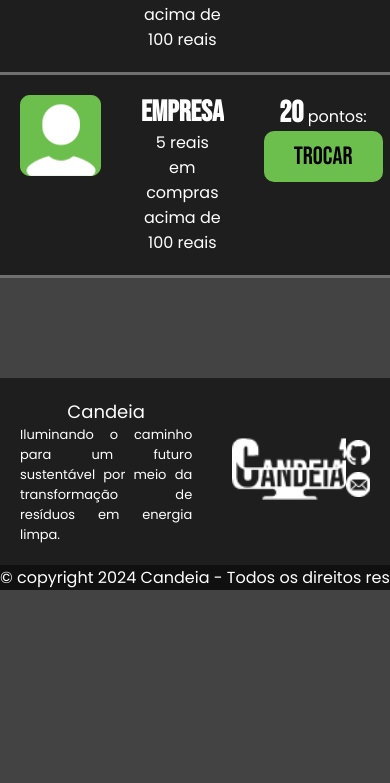
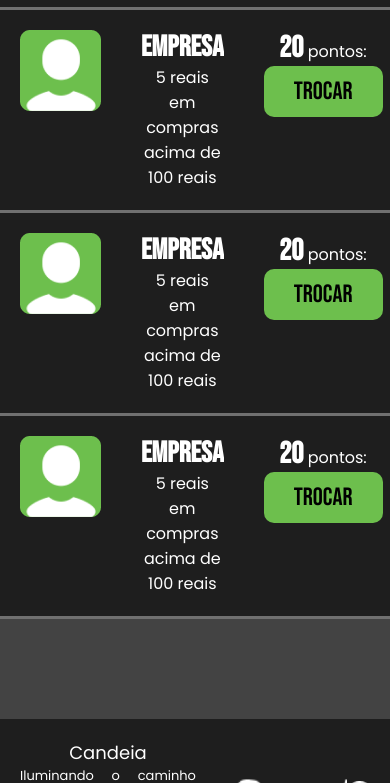
Before and after one commit to Candeia3/Candeia, a plain HTML site: page html/descontos.html in a window 390 px wide. Shown: the part 1217-2000 px from the top of the page. Before the commit the page ends 1807 px from the top, so only its background shows below. Drawn offline with Linux system fonts and the light colour scheme; a web font is replaced by a local one.

Commit message:
responsividade colta page

```diff
--- a/assets/css/style.css
+++ b/assets/css/style.css
@@ -12,6 +12,7 @@
     text-decoration: none;
     list-style-type: none;
     overflow-x: hidden;
+    box-sizing: border-box;
 }
 h1, h2, h3, h4, h5, h6 {
     font-family: 'Bebas Neue';
@@ -378,14 +379,16 @@ body {
 }
 #descontos h2 {
     font-family: 'Poppins';
+    font-size: 30px;
 }
 #descontos span {
     font-weight: 600;
-    transform: scale(1.05);
+    font-size: 35px;
     color: var(--verde1);
 }
 #descontos .ofertas {
     width: 100%;
+    margin-top: 100px;
 }
 #descontos .oferta {
     width: 100%;
--- a/assets/css/styleLG.css
+++ b/assets/css/styleLG.css
@@ -28,6 +28,12 @@ nav ul {
 #coleta .parceiros {
     display: flex;
     margin: 100px auto;
+}
+
+/* ========= Descontos ========= */
+#descontos .oferta {
+    display: flex;
+    padding: 30px 0;
 }
 
 /* ========= Quem Somos ========= */
--- a/assets/css/styleMD.css
+++ b/assets/css/styleMD.css
@@ -22,7 +22,16 @@
     width: 500px;
 }
 
-
+/* ========= Descontos ========= */
+#descontos .ofertas {
+    display: flex;
+    flex-wrap: wrap;
+}
+#descontos .oferta {
+    width: 50%;
+    border-left: 3px solid #707070;
+    display: block;
+}
 
 /* Redimensionando cabeçlho */
 @media (max-width: 800px) {
--- a/html/descontos.html
+++ b/html/descontos.html
@@ -100,6 +100,17 @@
                     <button>Trocar</button>
                 </div>
             </div>
+            <div class="oferta">
+                <div><img src="../assets/img/avatar_empresa.png" alt="avatar da empresa parceira"></div>
+                <div class="sobreEmpresa">
+                    <h3>EMPRESA</h3>
+                    <p>5 reais em compras<br>acima de 100 reais</p>
+                </div>
+                <div>
+                    <p><span>20</span> pontos:</p>
+                    <button>Trocar</button>
+                </div>
+            </div>
         </div>
     </main>
 
```
